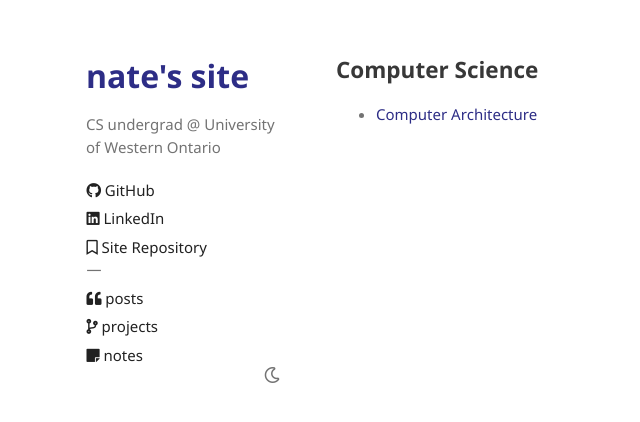
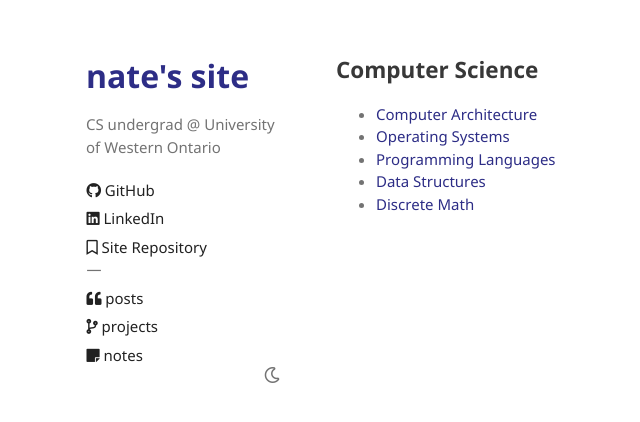
Before and after one commit to norgera/norgera.github.io, a Jekyll site: the page built from notes/index.md, in a window 1280 px wide. Shown: the top 422 px of the page, without its empty margins (99-739 px from the left). Built offline with Jekyll 4.4.1, drawn with Linux system fonts in a browser that asks for light colours; our own code applies the rules of GitHub Pages for plain Markdown files.

Commit message:
notes skeleton

```diff
--- a/notes/index.md
+++ b/notes/index.md
@@ -6,3 +6,7 @@ permalink: /notes/
 ## Computer Science
 
 * [Computer Architecture](computer-architecture/)
+* [Operating Systems](operating-systems/)
+* [Programming Languages](programming-languages/)
+* [Data Structures](data-structures/)
+* [Discrete Math](discrete-math/)
```
Also changed, not shown: 7 other files.
